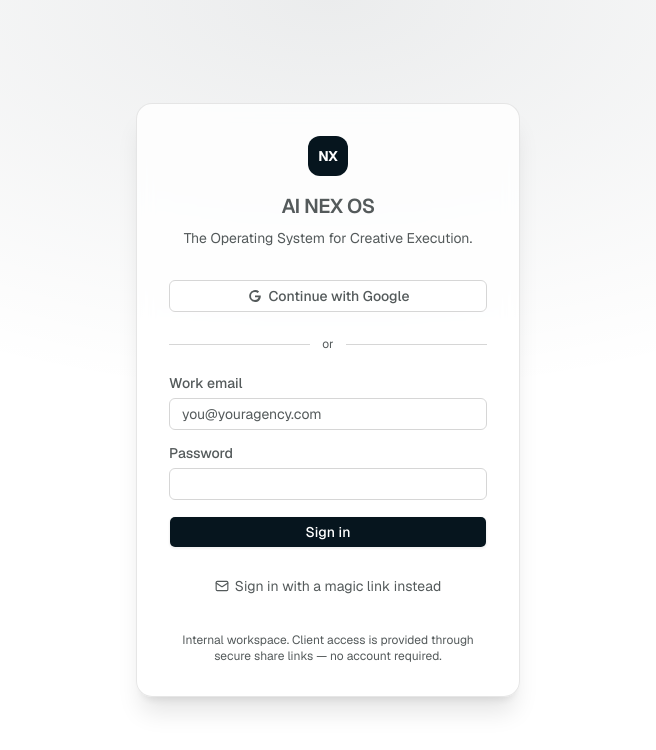
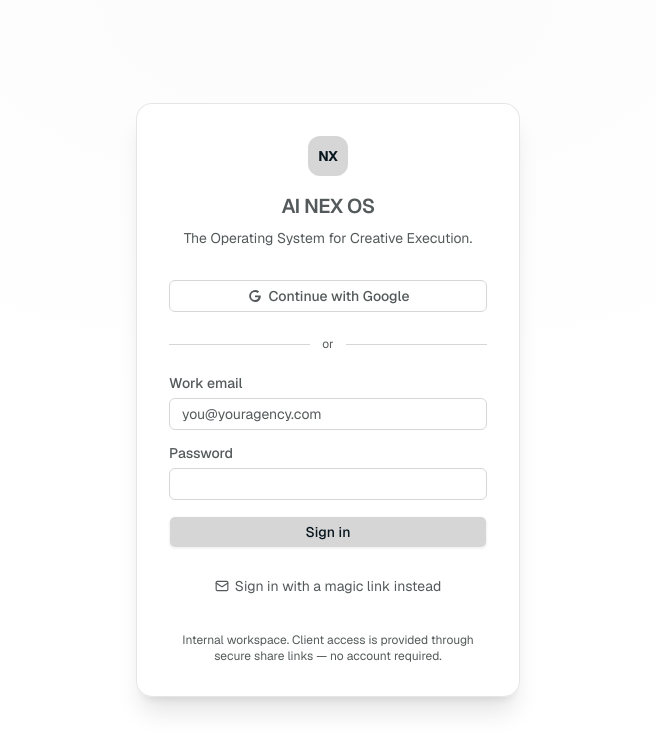
Before and after one commit to imsubhs/ai-nexos, a Next.js app: page /login in a window 1280 px wide. Shown: the top 750 px of the page, without its empty margins (312-968 px from the left). Built offline with nearby package versions, Linux system fonts and the light colour scheme; no server answers.

Commit message:
fix(theme): map primary button action surface to #D6D6D6 with #06151E foreground

```diff
--- a/src/app/globals.css
+++ b/src/app/globals.css
@@ -123,9 +123,9 @@
   --card-foreground: #545a5b;
   --popover: #ffffff;
   --popover-foreground: #545a5b;
-  --primary: #06151e;
-  --primary-foreground: #ffffff;
-  --primary-hover: #545a5b;
+  --primary: #d6d6d6;
+  --primary-foreground: #06151e;
+  --primary-hover: #898a8c;
   --secondary: #d6d6d6;
   --secondary-foreground: #06151e;
   --muted: #d6d6d6;
@@ -215,13 +215,13 @@
   --popover-foreground: #ffffff;
 
   /* 4. Brand Accent & Primary Controls */
-  --brand-primary: #ffffff;
-  --brand-primary-hover: #d6d6d6;
-  --brand-primary-soft: #d6d6d6;
-  --brand-primary-tint: #898a8c;
+  --brand-primary: #d6d6d6;
+  --brand-primary-hover: #898a8c;
+  --brand-primary-soft: #898a8c;
+  --brand-primary-tint: #545a5b;
 
-  --primary: #ffffff;
-  --primary-hover: #d6d6d6;
+  --primary: #d6d6d6;
+  --primary-hover: #898a8c;
   --primary-foreground: #06151e;
   --secondary: #545a5b;
   --secondary-foreground: #ffffff;
@@ -240,7 +240,7 @@
   /* 6. Sidebar Navigation System */
   --sidebar: #06151e;
   --sidebar-foreground: #ffffff;
-  --sidebar-primary: #ffffff;
+  --sidebar-primary: #d6d6d6;
   --sidebar-primary-foreground: #06151e;
   --sidebar-accent: #545a5b;
   --sidebar-accent-foreground: #ffffff;
--- a/src/components/ui/button.tsx
+++ b/src/components/ui/button.tsx
@@ -9,7 +9,7 @@
     variants: {
       variant: {
         default:
-          "bg-primary text-primary-foreground hover:bg-brand-primary-hover shadow-xs active:scale-[0.99] dark:bg-gradient-to-b dark:from-brand-primary dark:to-brand-primary-hover dark:text-white dark:shadow-[inset_0_1px_0_rgba(255,255,255,0.2)] dark:border-sky-400/30",
+          "bg-primary text-primary-foreground hover:bg-brand-primary-hover shadow-xs active:scale-[0.99] dark:bg-primary dark:text-primary-foreground dark:hover:bg-brand-primary-hover",
         outline:
           "border-border bg-surface-2/60 text-foreground hover:bg-surface-3 hover:text-foreground aria-expanded:bg-surface-3 aria-expanded:text-foreground dark:border-border dark:bg-surface-2/70 dark:hover:bg-surface-3",
         secondary:
--- a/src/features/files/components/file-preview-sheet.tsx
+++ b/src/features/files/components/file-preview-sheet.tsx
@@ -343,7 +343,7 @@
                 <Button
                   size="sm"
                   variant="default"
-                  className="bg-brand-primary text-brand-contrast hover:bg-brand-hover gap-1.5"
+                  className="gap-1.5"
                   disabled={downloading}
                   onClick={() => handleDownload()}
                 >
--- a/src/features/files/components/files-directory.tsx
+++ b/src/features/files/components/files-directory.tsx
@@ -556,7 +556,7 @@
           {organizationId && projects.length > 0 && (
             <Button
               size="sm"
-              className="h-9 bg-brand-primary text-brand-primary-foreground hover:bg-brand-primary/90"
+              className="h-9"
               onClick={() => {
                 setUploadProject(activeProjectId || projects[0]?.projectId || "");
                 setUploadOpen(true);
```
